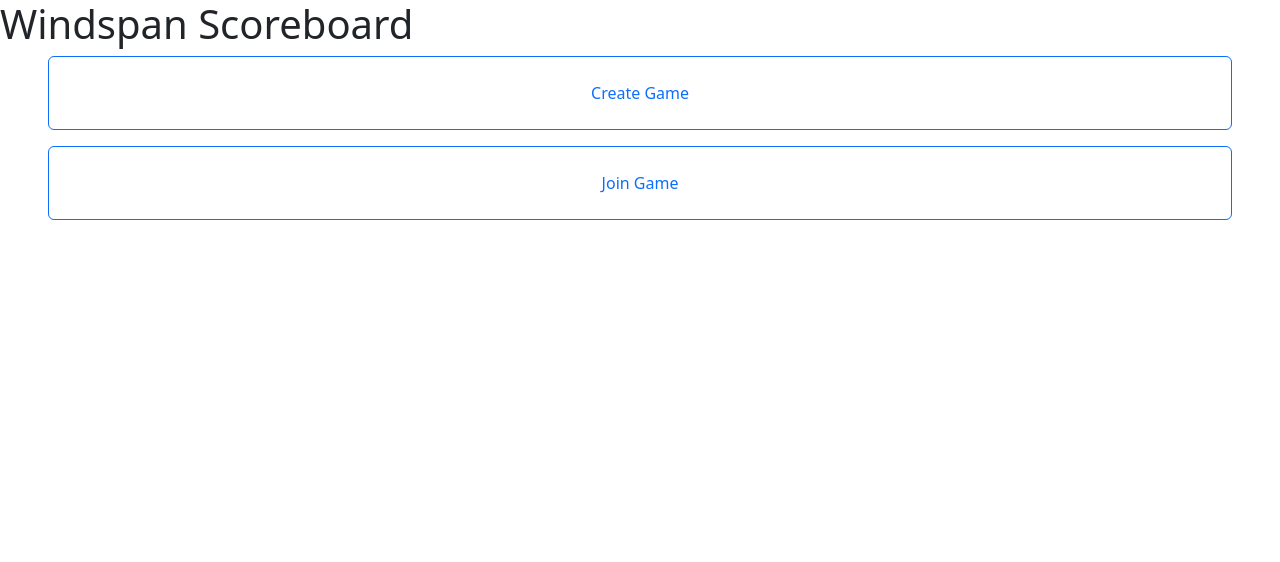
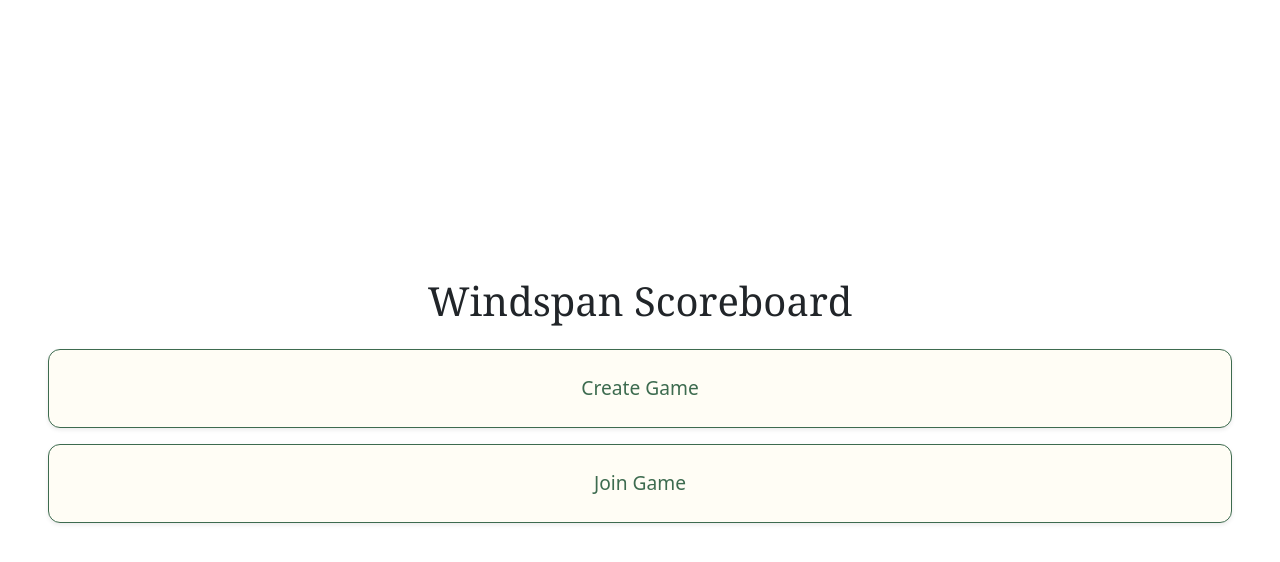
Before and after one commit to jlchen-50jk/CS571-wingspan, a React (Vite) app: page / in a window 1280 px wide. Shown: the top 562 px of the page. Built offline with nearby package versions, Linux system fonts and the light colour scheme.

Commit message:
Created theme and app styling. Updated landing page styles

```diff
--- a/src/main.jsx
+++ b/src/main.jsx
@@ -2,6 +2,8 @@
 import ReactDOM from 'react-dom/client';
 import App from './App';
 import 'bootstrap/dist/css/bootstrap.min.css';
+import './styles/theme.css';
+import './styles/app.css'
 
 ReactDOM.createRoot(document.getElementById('root')).render(
   <React.StrictMode>
--- a/src/pages/LandingPage.jsx
+++ b/src/pages/LandingPage.jsx
@@ -1,17 +1,19 @@
-import { Button, Container } from "react-bootstrap";
+import { Button } from "react-bootstrap";
 import { useNavigate } from "react-router-dom";
 
 function LandingPage() {
 
     let navigate = useNavigate();
 
-    return <div>
-        <h1>Windspan Scoreboard</h1>
-        <div className="d-grid gap-3 px-5">
-            <Button variant="outline-primary" className="py-4" onClick={() => navigate("/game-settings")}>
+    return <div className="d-flex flex-column justify-content-center" style={{ minHeight: "100vh" }}>
+
+            <h1 className="text-center mb-4">Windspan Scoreboard</h1>
+
+            <div className="d-grid gap-3 px-5 landing-actions">
+                <Button className="btn wingspan-btn py-4" onClick={() => navigate("/game-settings")}>
                     Create Game
                 </Button>
-            <Button variant="outline-primary" className="py-4" onClick={() => navigate("/lobby")}>
+                <Button className="btn wingspan-btn py-4" onClick={() => navigate("/lobby")}>
                     Join Game
                 </Button>
             </div>
--- a/src/router/AppRouter.jsx
+++ b/src/router/AppRouter.jsx
@@ -10,7 +10,10 @@
 
 function AppRouter() {
   return (
-    <BrowserRouter>
+    <BrowserRouter future={{
+        v7_startTransition: true,
+        v7_relativeSplatPath: true,
+    }}>
       <Routes>
         <Route path="/" element={<LandingPage />} />
         <Route path="/game-settings" element={<GameSettingPage />} />
--- a/src/styles/app.css
+++ b/src/styles/app.css
@@ -1 +1,131 @@
-/* TODO: Add global application styles. */
+/* Main Layout */
+
+.app-container {
+  min-height: 100vh;
+  padding: 2rem;
+}
+
+/* Cards */
+
+.wingspan-card {
+  background-color: var(--wp-surface);
+  border: 1px solid var(--wp-border);
+  border-radius: 12px;
+  box-shadow: var(--card-shadow);
+  padding: 1.5rem;
+}
+
+/* Buttons */
+
+
+.btn.wingspan-btn {
+  background-color: var(--wp-surface);
+  border-color: var(--wp-green);
+  color: var(--wp-green);
+  border-radius: 12px;
+  box-shadow: 0 2px 4px rgba(0, 0, 0, 0.08);
+  transition: all 0.2s ease-in-out;
+}
+
+.btn.wingspan-btn:hover {
+  background-color: var(--wp-green);
+  border-color: var(--wp-green);
+  color: white;
+  transform: translateY(-2px);
+  box-shadow: 0 4px 8px rgba(0, 0, 0, 0.12);
+}
+
+.btn.wingspan-btn:focus,
+.btn.wingspan-btn:active {
+  background-color: var(--wp-green);
+  border-color: var(--wp-green);
+  color: white;
+}
+
+
+/* Landing Page Button Group */
+
+
+.landing-actions .btn {
+  font-size: 1.2rem;
+  font-weight: 500;
+}
+
+/* Progress Tracker */
+
+.progress-tracker {
+  display: flex;
+  justify-content: space-between;
+  align-items: center;
+  margin-bottom: 2rem;
+}
+
+.progress-step {
+  text-align: center;
+  font-size: 0.9rem;
+}
+
+.progress-step.active {
+  color: var(--wp-green);
+  font-weight: bold;
+}
+
+.progress-step.completed {
+  color: var(--wp-brown);
+}
+
+/* Player Color Indicators */
+
+.player-dot {
+  width: 14px;
+  height: 14px;
+  border-radius: 50%;
+  display: inline-block;
+  margin-right: 0.5rem;
+}
+
+.player-blue {
+  background-color: var(--player-blue);
+}
+
+.player-red {
+  background-color: var(--player-red);
+}
+
+.player-green {
+  background-color: var(--player-green);
+}
+
+.player-purple {
+  background-color: var(--player-purple);
+}
+
+.player-yellow {
+  background-color: var(--player-yellow);
+}
+
+.player-teal {
+  background-color: var(--player-teal);
+}
+
+.player-pink {
+  background-color: var(--player-pink);
+}
+
+/* Utility Classes */
+
+.center-screen {
+  min-height: 100vh;
+  display: flex;
+  flex-direction: column;
+  justify-content: center;
+}
+
+.page-title {
+  text-align: center;
+  margin-bottom: 2rem;
+}
+
+.section-spacing {
+  margin-bottom: 2rem;
+}
--- a/src/styles/theme.css
+++ b/src/styles/theme.css
@@ -1 +1,46 @@
-/* TODO: Define theme variables and shared colors. */
+:root {
+  /* Wingspan-inspired palette */
+  --wp-bg: #f5edd8;
+  --wp-surface: #fffdf5;
+
+  --wp-green: #3d6b4f;
+  --wp-green-light: #57866a;
+
+  --wp-brown: #7b4f2e;
+  --wp-brown-light: #9a6b47;
+
+  --wp-text: #1c1a14;
+  --wp-border: #d8ccb0;
+
+  /* Player Colors */
+  --player-teal: #2e8b8b;
+  --player-purple: #7a5fa2;
+  --player-yellow: #d8be4d;
+  --player-red: #c45b57;
+  --player-blue: #5f88c5;
+  --player-green: #5d9a65;
+  --player-pink: #d48aa5;
+
+  /* Typography */
+  --heading-font: "Georgia", serif;
+  --body-font: "Arial", sans-serif;
+
+  /* Shadows */
+  --card-shadow: 0 2px 8px rgba(0, 0, 0, 0.08);
+}
+
+body {
+  background-color: var(--wp-bg);
+  color: var(--wp-text);
+  font-family: var(--body-font);
+}
+
+h1,
+h2,
+h3,
+h4,
+h5,
+h6 {
+  font-family: var(--heading-font);
+  color: var(--wp-green);
+}
```
Also changed, not shown: AI.txt, 4 other files (tests, documents, lock files or other folders). Lines whose indentation alone changed are shown as unchanged.
